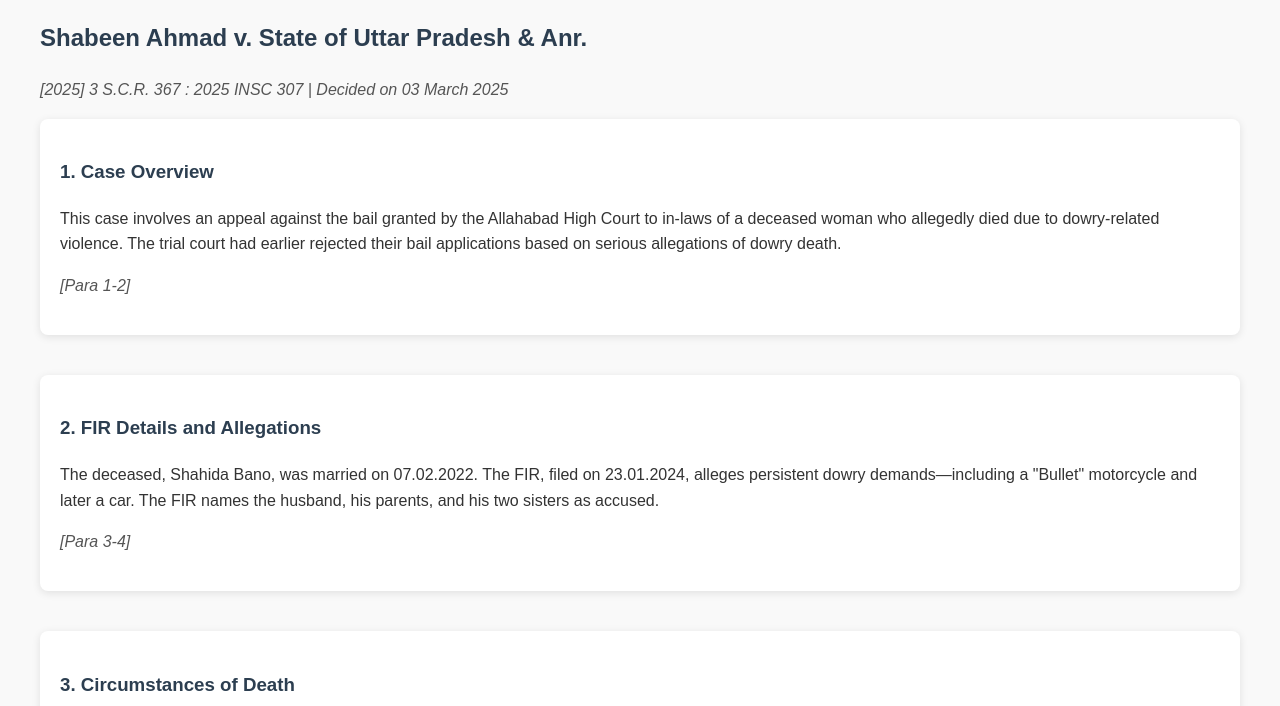
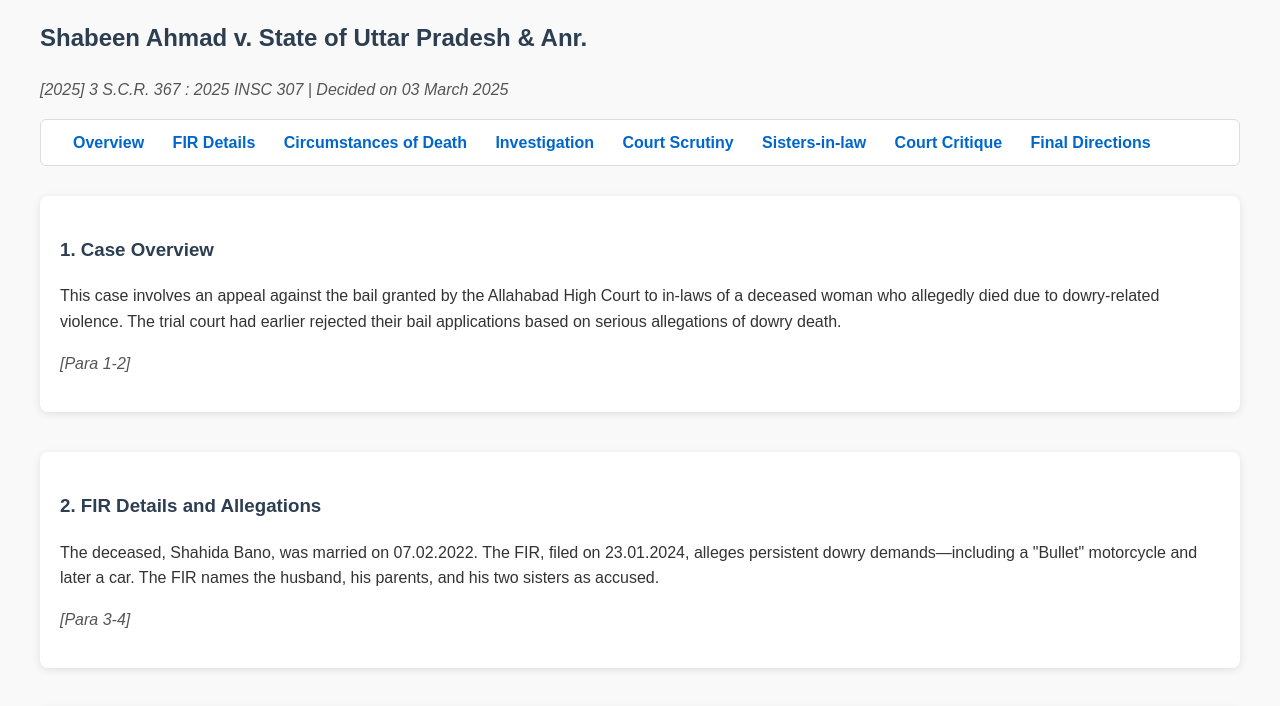
Before and after one commit to Piyushprabin/testing-citations, a plain HTML site: page index.html in a window 1280 px wide. Shown: the part 94-800 px from the top of the page. Drawn offline with Linux system fonts and the light colour scheme.

Commit message:
index.html

```diff
--- a/index.html
+++ b/index.html
@@ -4,10 +4,13 @@
   <meta charset="UTF-8">
   <title>Shabeen Ahmad v. State of U.P. - Case Summary</title>
   <style>
-    body { font-family: Arial, sans-serif; line-height: 1.6; margin: 40px; background-color: #f9f9f9; color: #333; }
+    body { font-family: Arial, sans-serif; line-height: 1.6; margin: 40px; background-color: #f9f9f9; color: #333; scroll-behavior: smooth; }
     h1, h2, h3 { color: #2c3e50; }
     .section { margin-bottom: 40px; padding: 20px; background: #fff; border-radius: 8px; box-shadow: 0 2px 8px rgba(0,0,0,0.1); }
     .citation { font-style: italic; color: #555; }
+    nav { background-color: #fff; padding: 10px 20px; margin-bottom: 30px; border: 1px solid #ddd; border-radius: 6px; }
+    nav a { margin: 0 12px; text-decoration: none; color: #0066cc; font-weight: bold; }
+    nav a:hover { text-decoration: underline; }
   </style>
 </head>
 <body>
@@ -16,49 +19,60 @@
   <h2>Shabeen Ahmad v. State of Uttar Pradesh & Anr.</h2>
   <p class="citation">[2025] 3 S.C.R. 367 : 2025 INSC 307 | Decided on 03 March 2025</p>
 
-  <div class="section">
+  <nav>
+    <a href="#overview">Overview</a>
+    <a href="#fir">FIR Details</a>
+    <a href="#death">Circumstances of Death</a>
+    <a href="#investigation">Investigation</a>
+    <a href="#scrutiny">Court Scrutiny</a>
+    <a href="#sisters">Sisters-in-law</a>
+    <a href="#critique">Court Critique</a>
+    <a href="#final">Final Directions</a>
+  </nav>
+
+  <div class="section" id="overview">
     <h3>1. Case Overview</h3>
     <p>This case involves an appeal against the bail granted by the Allahabad High Court to in-laws of a deceased woman who allegedly died due to dowry-related violence. The trial court had earlier rejected their bail applications based on serious allegations of dowry death.</p>
     <p class="citation">[Para 1-2]</p>
   </div>
 
-  <div class="section">
+  <div class="section" id="fir">
     <h3>2. FIR Details and Allegations</h3>
     <p>The deceased, Shahida Bano, was married on 07.02.2022. The FIR, filed on 23.01.2024, alleges persistent dowry demands—including a "Bullet" motorcycle and later a car. The FIR names the husband, his parents, and his two sisters as accused.</p>
     <p class="citation">[Para 3-4]</p>
   </div>
 
-  <div class="section">
+  <div class="section" id="death">
     <h3>3. Circumstances of Death</h3>
     <p>On 22.01.2024, the deceased was found hanging with a dupatta tied to a fan, her knees still on the bed. Post-mortem revealed multiple ante-mortem injuries and asphyxia due to strangulation, indicating a possible homicide rather than suicide.</p>
     <p class="citation">[Para 5-6]</p>
   </div>
 
-  <div class="section">
+  <div class="section" id="investigation">
     <h3>4. Investigative Findings</h3>
     <p>Statements under Section 161 CrPC corroborated ongoing harassment and dowry-related cruelty by the in-laws. Based on this, the Sessions Court denied bail. The High Court, however, granted bail citing no prior criminal records and other humanitarian grounds.</p>
     <p class="citation">[Para 7-9]</p>
   </div>
 
-  <div class="section">
+  <div class="section" id="scrutiny">
     <h3>5. Supreme Court’s Scrutiny</h3>
     <p>The Supreme Court emphasized the need for stricter scrutiny in dowry death cases. It held that superficial reasoning in bail orders dilutes the judiciary’s stance against dowry deaths. The parents-in-law were deemed to have a principal role and their bail was revoked.</p>
     <p class="citation">[Para 10-13]</p>
   </div>
 
-  <div class="section">
+  <div class="section" id="sisters">
     <h3>6. Sisters-in-law: Lesser Role</h3>
     <p>The Court acknowledged that the sisters-in-law had relatively minor involvement. One was recently married, and the other was a student and teacher. Their bail was upheld due to mitigating personal factors, though this does not absolve them of the charges.</p>
     <p class="citation">[Para 14]</p>
   </div>
 
-  <div class="section">
+  <div class="section" id="critique">
     <h3>7. Critique of High Court’s Approach</h3>
     <p>The Court criticized the High Court for a mechanical approach in granting bail. It highlighted prior judgments requiring courts to assess the gravity of the offence, societal impact, and risk of undermining justice before granting bail.</p>
     <p class="citation">[Para 15-16]</p>
   </div>
 
-  <div class="section">
+  <div class="section" id="final">
     <h3>8. Final Directions</h3>
     <p>The Supreme Court cancelled the bail for the father-in-law and mother-in-law, directing them to surrender. The sisters-in-law's bail remained intact with strict adherence to conditions. The trial court was asked to expedite proceedings independently.</p>
     <p class="citation">[Para 17-21]</p>
```
